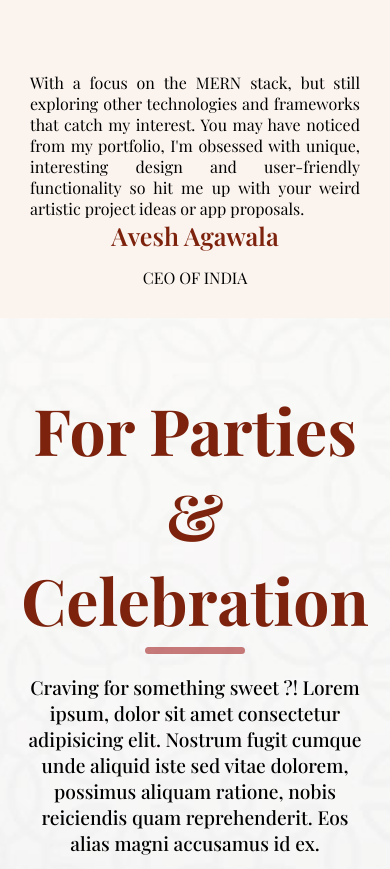
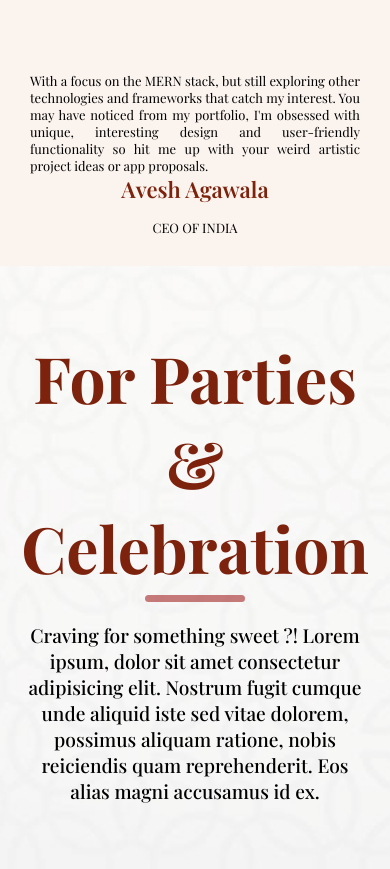
Before and after one commit to RonirRahaman/kasarProject, a plain HTML site: page index.html in a window 390 px wide. Shown: the part 4381-5250 px from the top of the page. Drawn offline with nearby package versions, Linux system fonts and the light colour scheme.

Commit message:
Update style.css

```diff
--- a/style.css
+++ b/style.css
@@ -688,11 +688,15 @@ justify-content: space-between;
     .about{
         background: #fbf4ee;
     }
+    .about .about-content .right .text {
+        font-size: 22px;
+    }
     .about .about-content .column {
         width: 50%;
     }
     .about .about-content .right p {
         margin-top: 5px;
+        font-size: 13px;
     }
 
     .about .about-content .left {
```
